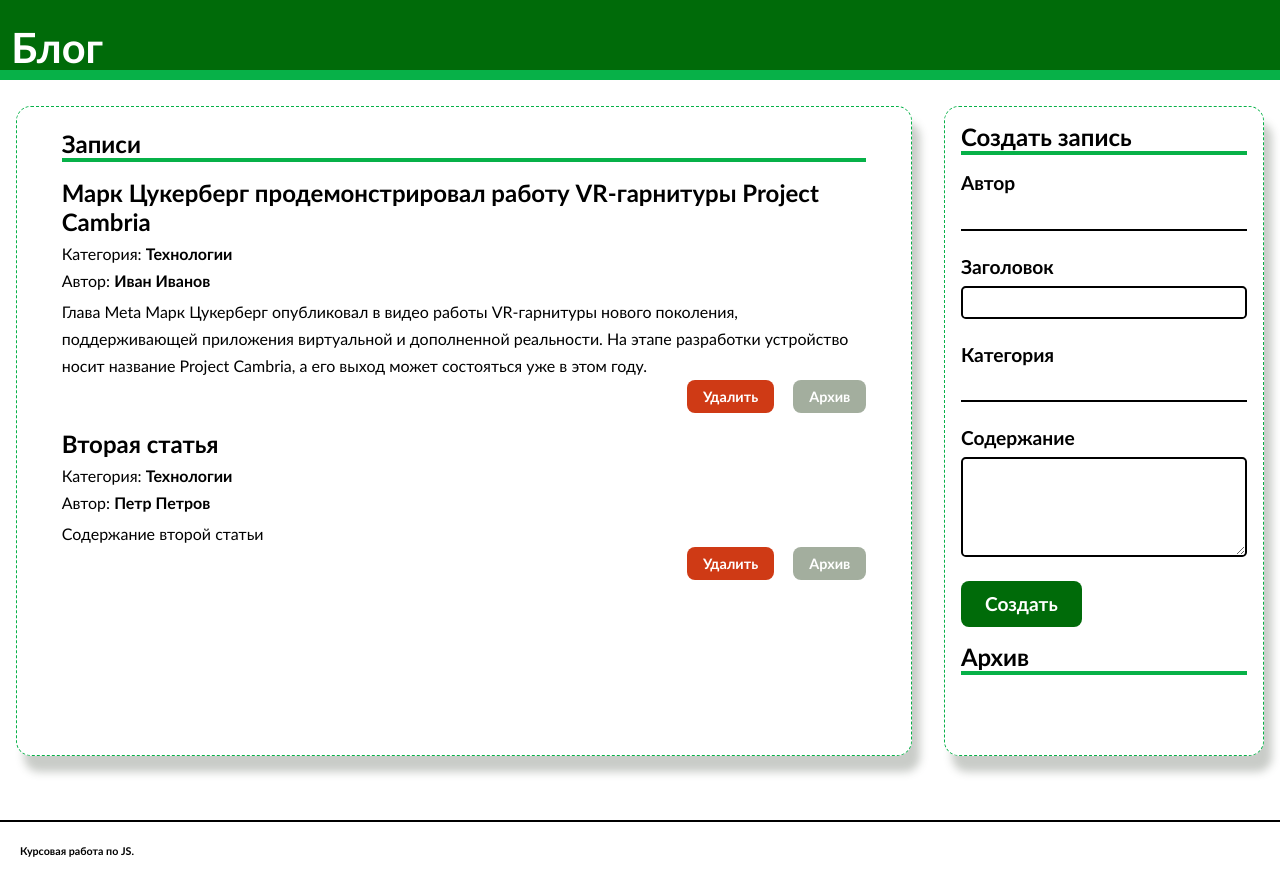
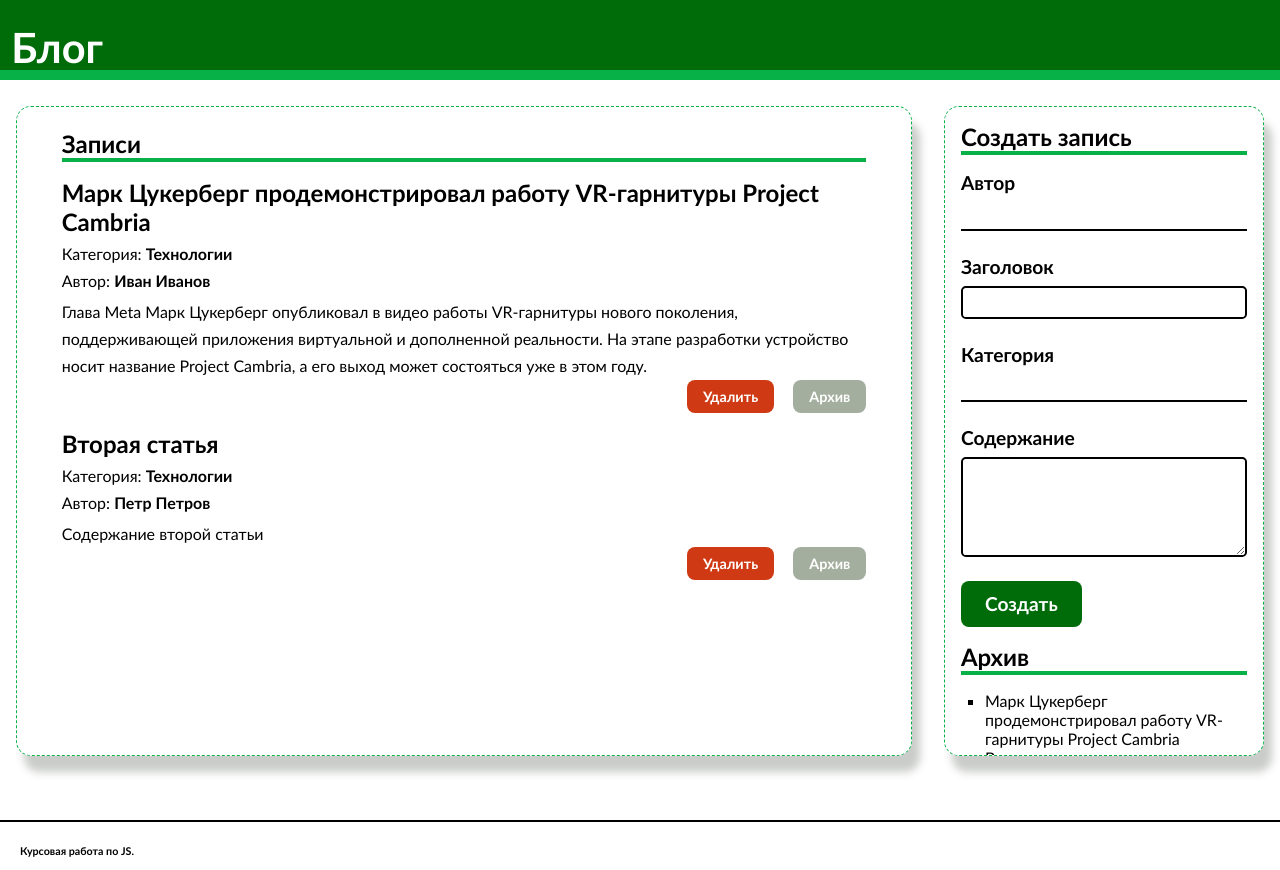
Before and after one commit to FacelessEmoji/react-blog, a React (Create React App) app: page / in a window 1280 px wide. Built offline with nearby package versions, Linux system fonts and the light colour scheme.

Commit message:
archived articles design is done, added id and is_archived to article model

```diff
--- a/src/assets/styles/aside.css
+++ b/src/assets/styles/aside.css
@@ -124,3 +124,17 @@
 .aside-archive-title {
     margin: 5% 0 0 5%;
 }
+
+/*TODO: Сделать что-нибудь с архивом*/
+
+.aside-articles-container{
+
+}
+
+ol{
+    list-style-type: square;
+}
+
+li {
+
+}
--- a/src/components/Aside.js
+++ b/src/components/Aside.js
@@ -1,7 +1,31 @@
 import React from "react";
 import '../assets/styles/aside.css';
 import '../assets/styles/index.css';
+
 const Aside = () => {
+    const articles = [
+        {
+            id: 1,
+            is_archived: true,
+            title: 'Марк Цукерберг продемонстрировал работу VR-гарнитуры Project\n' +
+                'Cambria',
+            category: 'Технологии',
+            author: 'Иван Иванов',
+            content: 'Глава Meta Марк Цукерберг опубликовал в видео работы VR-гарнитуры нового\n' +
+                'поколения, поддерживающей приложения виртуальной и дополненной реальности. На\n' +
+                'этапе разработки устройство носит название Project Cambria, а его выход может состояться\n' +
+                'уже в этом году.'
+        },
+        {
+            id: 2,
+            is_archived: true,
+            title: 'Вторая статья',
+            category: 'Технологии',
+            author: 'Петр Петров',
+            content: 'Содержание второй статьи'
+        },
+    ];
+
     return (
         <aside className="aside">
             <h2 className="aside-title">Создать запись</h2>
@@ -10,19 +34,19 @@ const Aside = () => {
             <form className="post-form">
                 <div className="author-input">
                     <label htmlFor="author">Автор</label>
-                <input type="text" id="author" name="author" />
+                    <input type="text" id="author" name="author"/>
                 </div>
                 <div className="title-input">
                     <label htmlFor="title">Заголовок</label>
-                <input type="text" id="title" name="title" />
+                    <input type="text" id="title" name="title"/>
                 </div>
                 <div className="category-input">
                     <label htmlFor="category">Категория</label>
-                <input type="text" id="category" name="category" />
+                    <input type="text" id="category" name="category"/>
                 </div>
                 <div className="content-input">
                     <label htmlFor="content">Содержание</label>
-                <textarea id="content" name="content" />
+                    <textarea id="content" name="content"/>
                 </div>
                 <button className="create-button" onClick={handleForm}>
                     Создать
@@ -31,6 +55,13 @@ const Aside = () => {
 
             <h2 className="aside-archive-title">Архив</h2>
             <hr className="line"/>
+            <div className="aside-articles-container">
+                <ol>
+                    {articles.map(article => (
+                        <li key={article.id}>{article.title}</li>
+                    ))}
+                </ol>
+            </div>
         </aside>
     );
 };
@@ -38,4 +69,5 @@ const Aside = () => {
 
 function handleForm() {
 }
+
 export default Aside;
--- a/src/components/Main.js
+++ b/src/components/Main.js
@@ -5,6 +5,8 @@ import '../assets/styles/index.css';
 const Main = () => {
     const articles = [
         {
+            id: 1,
+            is_archived: false,
             title: 'Марк Цукерберг продемонстрировал работу VR-гарнитуры Project\n' +
                 'Cambria',
             category: 'Технологии',
@@ -14,6 +16,8 @@ const Main = () => {
                 'этапе разработки устройство носит название Project Cambria, а его выход может состояться\n' +
                 'уже в этом году.' },
         {
+            id: 2,
+            is_archived: false,
             title: 'Вторая статья',
             category: 'Технологии',
             author: 'Петр Петров',
```
Lines whose indentation alone changed are shown as unchanged.
